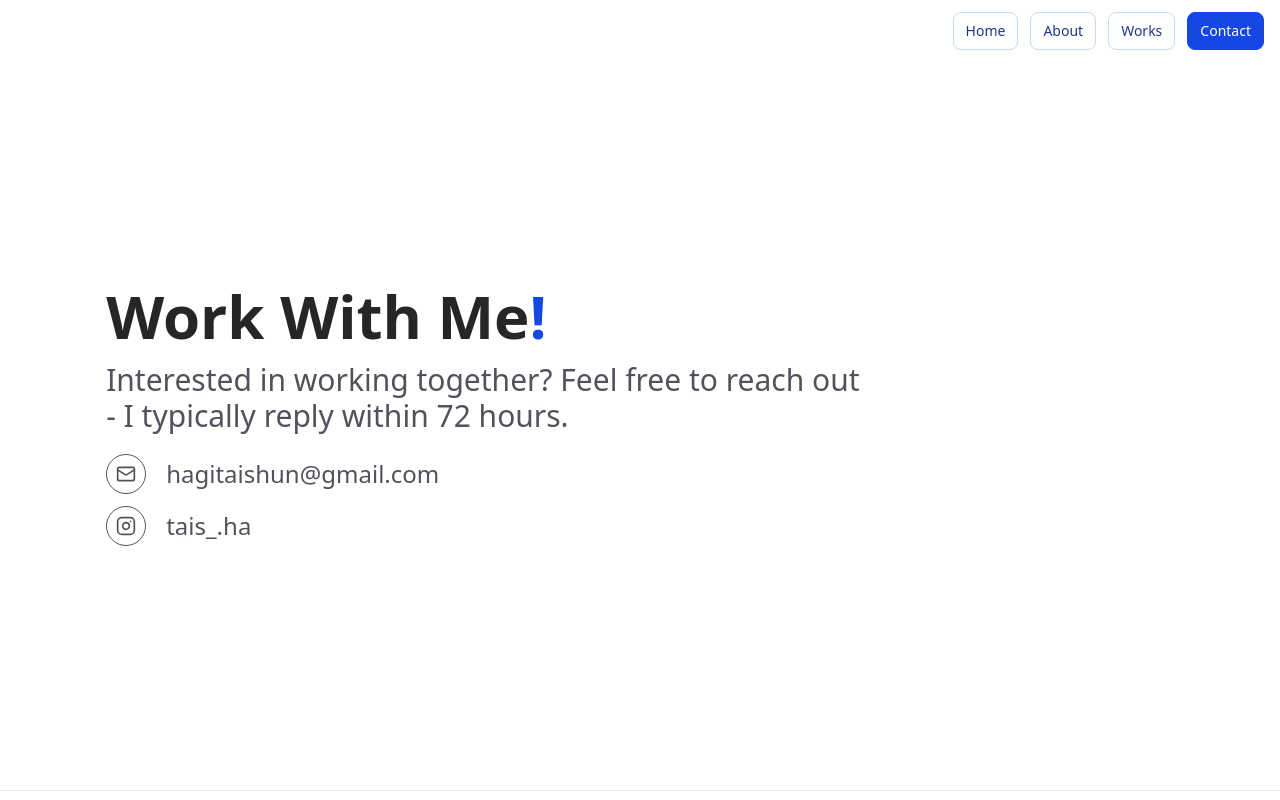
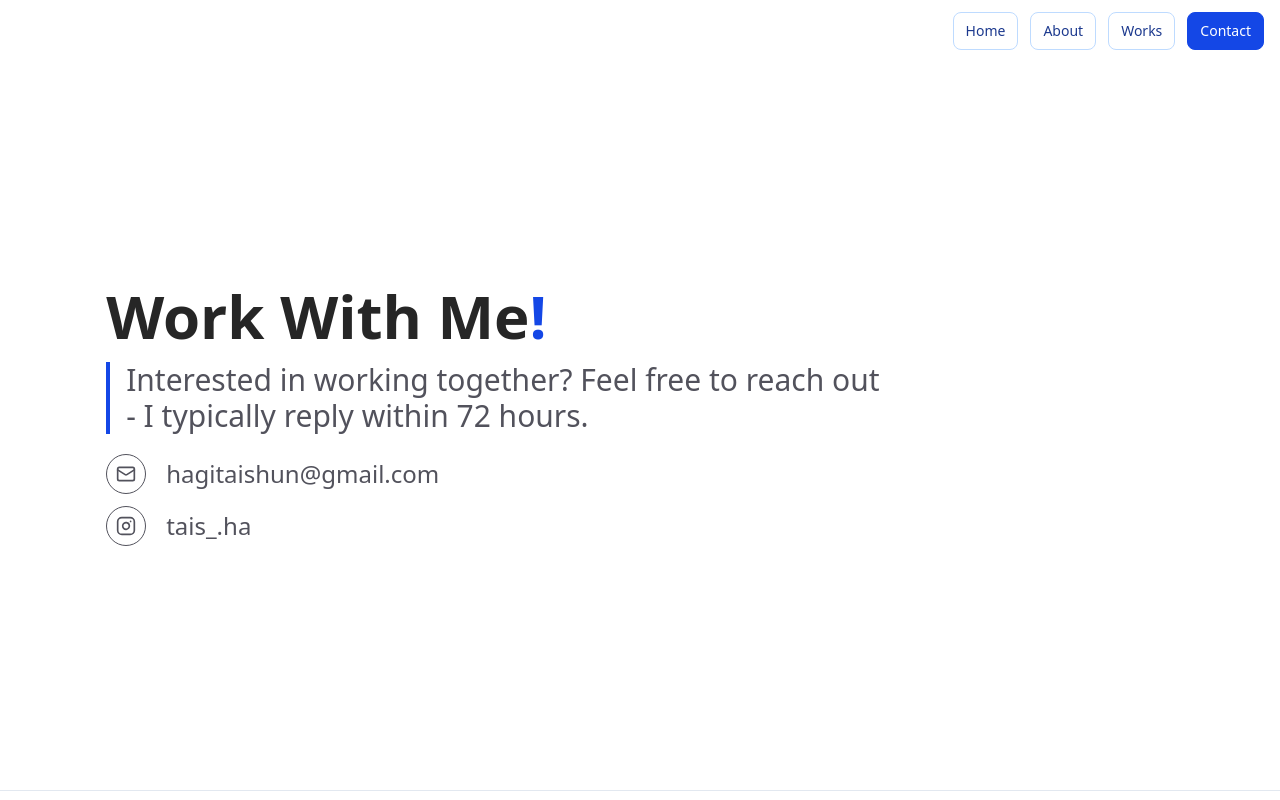
Before and after one commit to Taishun-Hagihara/taishun-portfolio, a React (Vite) app: page /contact in a window 1280 px wide. Shown: the top 800 px of the page. Built offline with nearby package versions, Linux system fonts and the light colour scheme.

Commit message:
Towards a consistent design

```diff
--- a/src/components/Contact.jsx
+++ b/src/components/Contact.jsx
@@ -2,7 +2,7 @@ import { NavLink } from "react-router-dom";
 
 export default function Contact () {
     return(
-        <div className=" border-slate-200 px-4 py-3 flex justify-start">
+        <div className=" border-slate-200 px-4 py-3 flex justify-start ">
             <nav className="">
                 <NavLink
                     to="/contact"
--- a/src/pages/About.jsx
+++ b/src/pages/About.jsx
@@ -5,6 +5,11 @@ export default function About() {
                 <h1 className="text-neutral-800 text-7xl w-10/11 mx-auto font-bold">About me<span className="text-blue-700">.</span></h1>
 
             </div>
+            <div>
+                <p className="border-l-4 border-blue-700 pl-4  text-gray-700 w-10/11 mx-auto mt-4 text-2xl">
+                    I’m a first-year student in the Department of Medical Informatics at Doshisha University. I’ve recently been studying programming and building web projects to improve my skills. I also serve as an executive member of TalkMates, an international exchange circle.
+                </p>
+            </div>
         </div>
     )
 }
--- a/src/pages/Contact.jsx
+++ b/src/pages/Contact.jsx
@@ -4,8 +4,8 @@ export default function Contact() {
     return (
         <div className="mt-50 h-120">
             <h1 className="text-neutral-800 text-6xl w-13/15 mx-auto font-bold mb-4">Work With Me<span className="text-blue-700">!</span></h1>
-            <p className="text-zinc-600 text-3xl w-13/15 mx-auto ">Interested in working together? Feel free to reach out </p>
-            <p className="text-zinc-600 text-3xl w-13/15 mx-auto">- I typically reply within 72 hours.</p>
+            <p className="text-zinc-600 text-3xl w-13/15 mx-auto border-l-4 border-blue-700 pl-4">Interested in working together? Feel free to reach out </p>
+            <p className="text-zinc-600 text-3xl w-13/15 mx-auto border-l-4 border-blue-700 pl-4">- I typically reply within 72 hours.</p>
             <div className=" w-13/15 mx-auto">
             <ContactLink />
 
--- a/src/pages/Home.jsx
+++ b/src/pages/Home.jsx
@@ -6,7 +6,7 @@ import Contact from "./Contact.jsx";
 export default function Home() {
     return (
         <div>
-            <header className="mt-15 h-80">
+            <header className="mt-15 h-125">
                 <div>
                     <h1 className="text-neutral-800 text-8xl w-10/11 mx-auto font-bold mt-30">Tai<span className="text-blue-700">shun</span></h1>
                     <h1 className="text-neutral-800 text-8xl w-10/11 mx-auto font-bold">Hagihara</h1>
```
